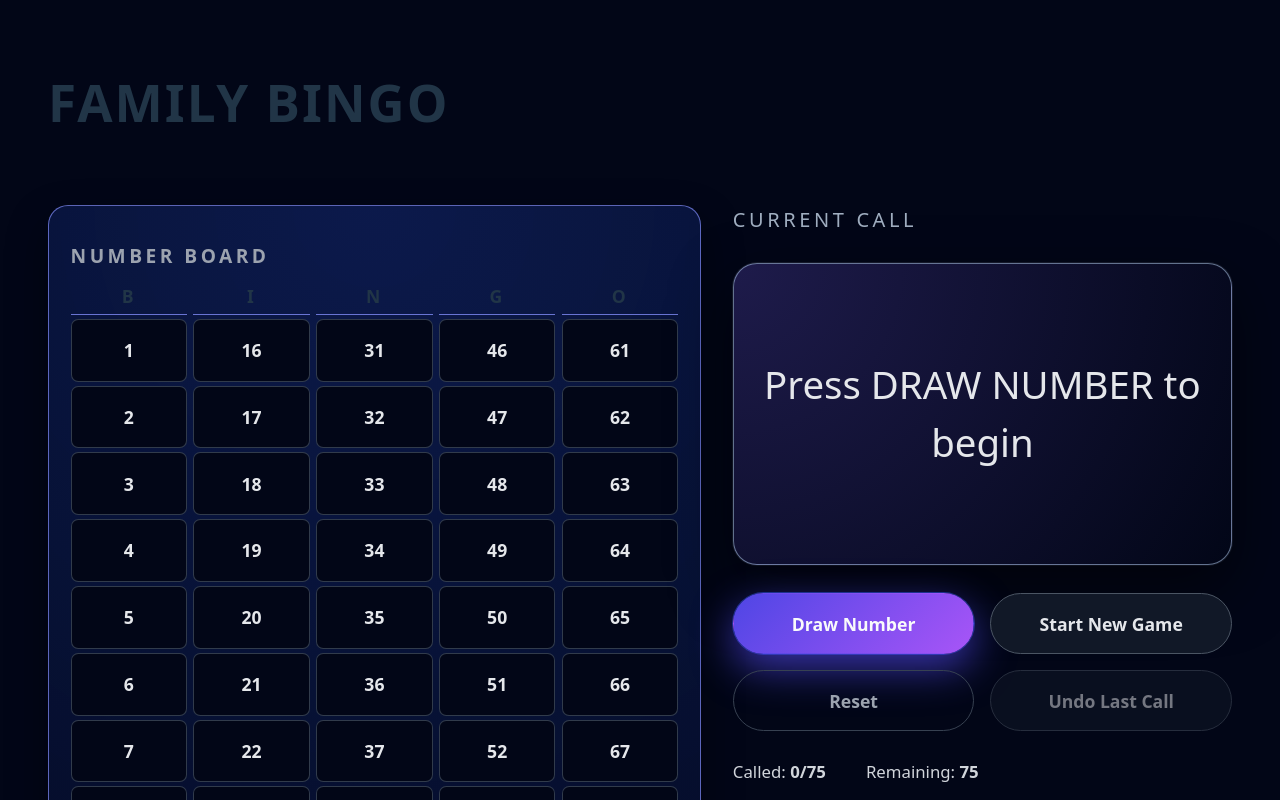
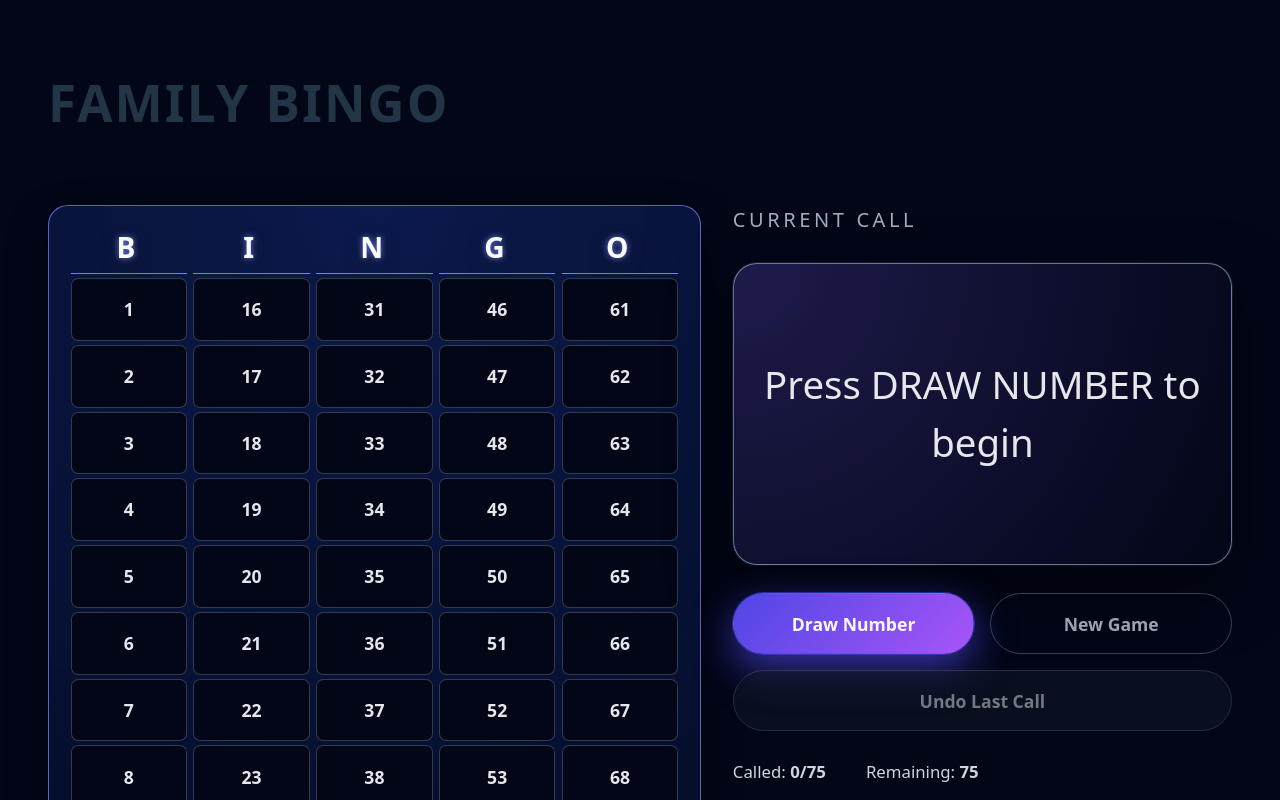
Before and after one commit to dianeatienza/bingo-draw-machine, a React (Vite) app: page / in a window 1280 px wide. Shown: the top 800 px of the page. Built offline with nearby package versions, Linux system fonts and the light colour scheme.

Commit message:
Updated bingo column key and removed duplicated button function

```diff
--- a/src/App.css
+++ b/src/App.css
@@ -369,12 +369,16 @@
 
 .bingo-column-header {
   text-align: center;
-  font-size: 1.1rem;
-  font-weight: 700;
-  letter-spacing: 0.14em;
+  font-size: clamp(1.4rem, 2.2vw, 1.8rem);
+  font-weight: 800;
+  letter-spacing: 0.2em;
   text-transform: uppercase;
   padding-bottom: 0.3rem;
-  border-bottom: 1px solid rgba(129, 140, 248, 0.8);
+  border-bottom: 1px solid rgba(129, 140, 248, 0.9);
+  color: #f9fafb;
+  text-shadow:
+    0 0 6px rgba(129, 140, 248, 0.85),
+    0 6px 18px rgba(15, 23, 42, 0.95);
 }
 
 .bingo-cell {
--- a/src/App.tsx
+++ b/src/App.tsx
@@ -80,12 +80,6 @@ function App() {
     [callHistory, numbers]
   );
 
-  function handleStartNewGame() {
-    setNumbers(createInitialNumbers());
-    setCallHistory([]);
-    setPattern(createEmptyPattern());
-  }
-
   function handleDrawNumber() {
     if (remainingNumbers.length === 0) return;
 
@@ -161,7 +155,7 @@ function App() {
       <main className="bingo-layout">
         <section className="bingo-board-panel">
           <div className="bingo-grid-wrapper">
-            <h2 className="bingo-section-title">Number Board</h2>
+            {/* <h2 className="bingo-section-title">Number Board</h2> */}
             <div className="bingo-grid">
               {(["B", "I", "N", "G", "O"] as BingoColumnKey[]).map(
                 (columnKey) => (
@@ -233,17 +227,10 @@ function App() {
             </button>
             <button
               type="button"
-              className="bingo-button secondary"
-              onClick={handleStartNewGame}
-            >
-              Start New Game
-            </button>
-            <button
-              type="button"
               className="bingo-button subtle"
               onClick={handleReset}
             >
-              Reset
+              New Game
             </button>
             <button
               type="button"
```
